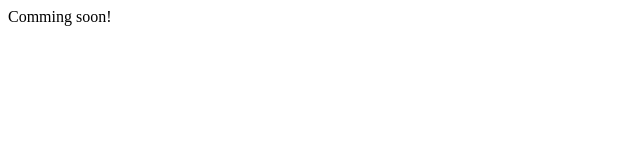
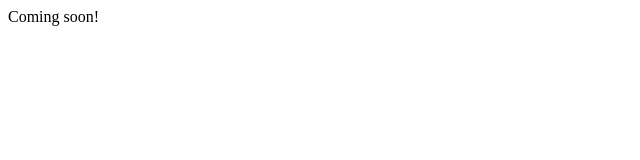
Before and after one commit to sofareuse/sofareuse.github.io, a plain HTML site: page index.html in a window 1280 px wide. Shown: the full height of the page, 0-640 px from the left. Drawn offline with Linux system fonts and the light colour scheme.

Commit message:
Comming soon!

```diff
--- a/index.html
+++ b/index.html
@@ -1,3 +1,3 @@
 <html>
-	Comming soon!
+	Coming soon!
 </html>
```
